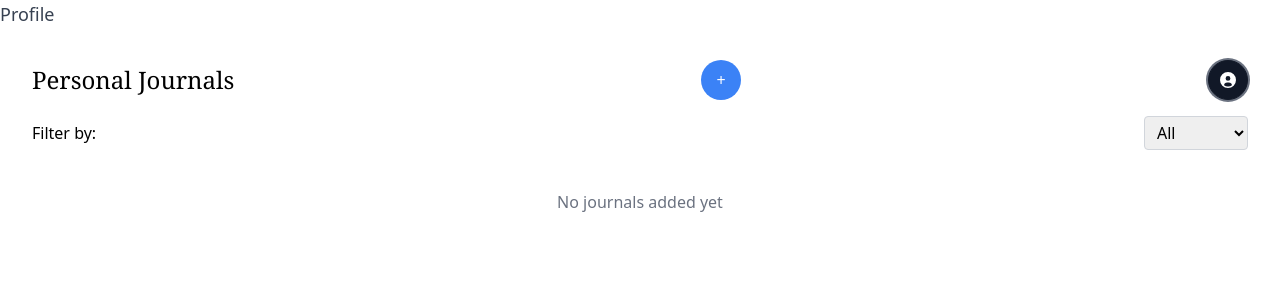
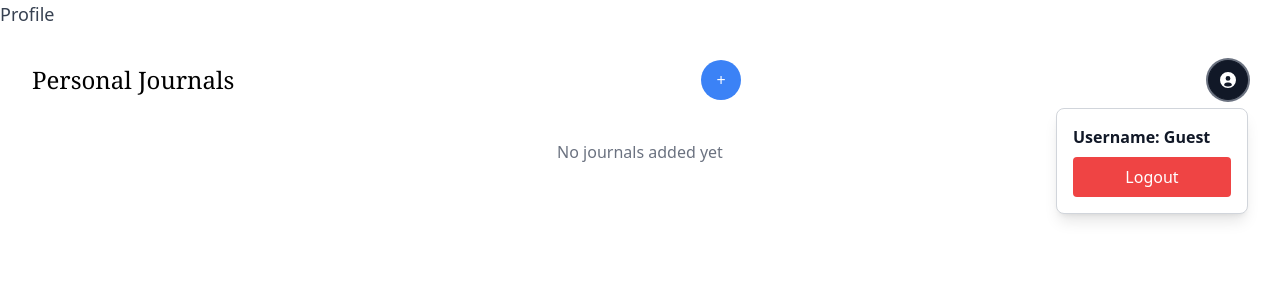
Before and after one commit to Sharonobinda/Personal-Journaling-App, a React (Vite) app in the folder frontend/: page /journals in a window 1280 px wide. Both pictures are taken after a click on the button 1227 px from the left and 80 px from the top of the page. Shown: the top 300 px of the page. Built offline with nearby package versions, Linux system fonts and the light colour scheme.

Commit message:
delete profilepage

```diff
--- a/frontend/src/context/UserContext.jsx
+++ b/frontend/src/context/UserContext.jsx
@@ -79,7 +79,7 @@ export const UserProvider = ({ children }) => {
   // Fetch user profile details when authenticated
   useEffect(() => {
     if (auth_token) {
-      fetch('/api/profile', {
+      fetch('http://127.0.0.1:5000/profile', {
         headers: {
           Authorization: `Bearer ${auth_token}`,
         },
@@ -178,7 +178,7 @@ export const UserProvider = ({ children }) => {
             setAuth_token(null);
             setIsAuthenticated(false);
             setCurrentUser(null);
-            nav('/login');
+            nav('/');
           }
         })
         .catch((error) => {
--- a/frontend/src/pages/Journals.jsx
+++ b/frontend/src/pages/Journals.jsx
@@ -1,13 +1,24 @@
-import React, { useState } from 'react';
+import React, { useState, useContext } from 'react';
+import { UserContext } from '../context/UserContext'; // Import your UserContext for user data
 import { useNavigate } from 'react-router-dom'; // Import useNavigate
 
 const JournalList = () => {
   const [journals, setJournals] = useState([]);
+  const [showProfileDropdown, setShowProfileDropdown] = useState(false); // State for profile dropdown
+  const { currentUser, logout } = useContext(UserContext); // Use currentUser instead of user
   const navigate = useNavigate(); // Initialize navigate
 
   const handleCreateJournal = () => {
-    // Navigate to the CreateJournal page
     navigate('/create-journal');
+  };
+
+  const toggleProfileDropdown = () => {
+    setShowProfileDropdown((prev) => !prev);
+  };
+
+  const handleLogout = () => {
+    logout();
+    navigate('/'); // Redirect to landing page after logout
   };
 
   return (
@@ -19,10 +30,12 @@ const JournalList = () => {
           onClick={handleCreateJournal}
         >
           +
-        </button> {/* Handle the click */}
+        </button>
+        <div className="relative">
           <button
             type="button"
-          className="inline-flex items-center justify-center w-10 h-10 text-gray-900 bg-transparent border border-gray-900 rounded-full hover:bg-gray-900 hover:text-white focus:z-10 focus:ring-2 focus:ring-gray-500 focus:bg-gray-900 focus:text-white dark:border-white dark:text-white dark:hover:text-white dark:hover:bg-gray-700 dark:focus:bg-gray-700"
+            className="inline-flex items-center justify-center w-10 h-10 text-gray-900 bg-transparent border border-gray-900 rounded-full hover:bg-gray-900 hover:text-white focus:z-10 focus:ring-2 focus:ring-gray-500 focus:bg-gray-900 focus:text-white"
+            onClick={toggleProfileDropdown}
           >
             <svg
               className="w-4 h-4"
@@ -33,18 +46,25 @@ const JournalList = () => {
             >
               <path d="M10 0a10 10 0 1 0 10 10A10.011 10.011 0 0 0 10 0Zm0 5a3 3 0 1 1 0 6 3 3 0 0 1 0-6Zm0 13a8.949 8.949 0 0 1-4.951-1.488A3.987 3.987 0 0 1 9 13h2a3.987 3.987 0 0 1 3.951 3.512A8.949 8.949 0 0 1 10 18Z" />
             </svg>
-          {/* Add additional text here if needed */}
+          </button>
+
+          {/* Profile Dropdown */}
+          {showProfileDropdown && (
+            <div className="absolute right-0 mt-2 w-48 bg-white border border-gray-300 rounded-lg shadow-lg z-10">
+              <div className="p-4">
+                <p className="text-gray-900 font-semibold">
+                  Username: {currentUser ? currentUser.username : 'Guest'} {/* Use currentUser */}
+                </p>
+                <button
+                  className="mt-2 w-full bg-red-500 text-white px-4 py-2 rounded focus:outline-none"
+                  onClick={handleLogout}
+                >
+                  Logout
                 </button>
               </div>
-
-      {/* Filter Section */}
-      <div className="flex justify-between items-center mb-4">
-        <span>Filter by:</span>
-        <select className="border border-gray-300 rounded px-2 py-1 focus:outline-none focus:ring">
-          <option value="all">All</option>
-          <option value="personal">Personal</option>
-          <option value="work">Work</option>
-        </select>
+            </div>
+          )}
+        </div>
       </div>
 
       {/* Journal Items */}
--- a/frontend/src/pages/Profile.jsx
+++ /dev/null
@@ -1,76 +0,0 @@
-import React, { useContext, useEffect, useState } from 'react';
-import { UserContext } from '../context/UserContext';
-import { useNavigate } from 'react-router-dom';
-import { toast } from 'react-toastify'; // Use for feedback
-
-function ProfilePage() {
-  const { currentUser, update_user } = useContext(UserContext); // Make sure you're using UserContext correctly
-  const nav = useNavigate();
-
-  const [username, setUsername] = useState("");
-
-  // Set the username when currentUser is available
-  useEffect(() => {
-    if (currentUser) {
-      setUsername(currentUser.username || "");
-    }
-  }, [currentUser]);
-
-  // Redirect to login if no currentUser
-  useEffect(() => {
-    if (!currentUser) {
-      nav("/login");
-    }
-  }, [currentUser, nav]);
-
-  const handleSubmit = (e) => {
-    e.preventDefault();
-    // Call update_user function when submitting
-    update_user(username);
-    toast.success('Profile updated successfully!'); // Feedback on success
-  };
-
-  return (
-    <div className="mt-20">
-      <div className="flex items-center justify-center">
-        <div className="relative w-full max-w-md p-4 rounded-lg shadow-lg text-green-900">
-          <div className="relative bg-[#B9B9B7] flex h-32 w-full justify-center rounded-xl">
-            <div>
-              <h4 className='font-bold text-2xl text-center mt-8'>My Profile</h4>
-            </div>
-          </div>
-          <div className="mt-8 space-y-2 flex flex-col items-center">
-            <h4 className="text-xl font-bold text-gray-700">
-              {username || "Username not available"}
-            </h4>
-          </div>
-
-          <div className='w-full max-w-md p-8'>
-            <h4 className='font-bold text-2xl text-center mt-8 text-green-900'>Update Profile</h4>
-            <form onSubmit={handleSubmit}>
-              <div className="mb-4">
-                <label className="block mb-2 text-sm font-medium text-gray-700">Enter username</label>
-                <input
-                  type="text"
-                  value={username}
-                  onChange={(e) => setUsername(e.target.value)}
-                  className="shadow-sm border border-green-900 bg-gray-50 text-gray-900 text-sm rounded-lg focus:ring-green-900 focus:border-green-900 block w-full p-3"
-                  required
-                />
-              </div>
-              <div className='flex justify-center'>
-                <button
-                  type="submit"
-                  className="font-sans text-white font-medium rounded-lg text-sm px-5 py-2.5 text-center bg-green-900 hover:bg-green-700 focus:ring-green-800">
-                  Save Changes
-                </button>
-              </div>
-            </form>
-          </div>
-        </div>
-      </div>
-    </div>
-  );
-}
-
-export default ProfilePage;
```
Lines whose indentation alone changed are shown as unchanged.
